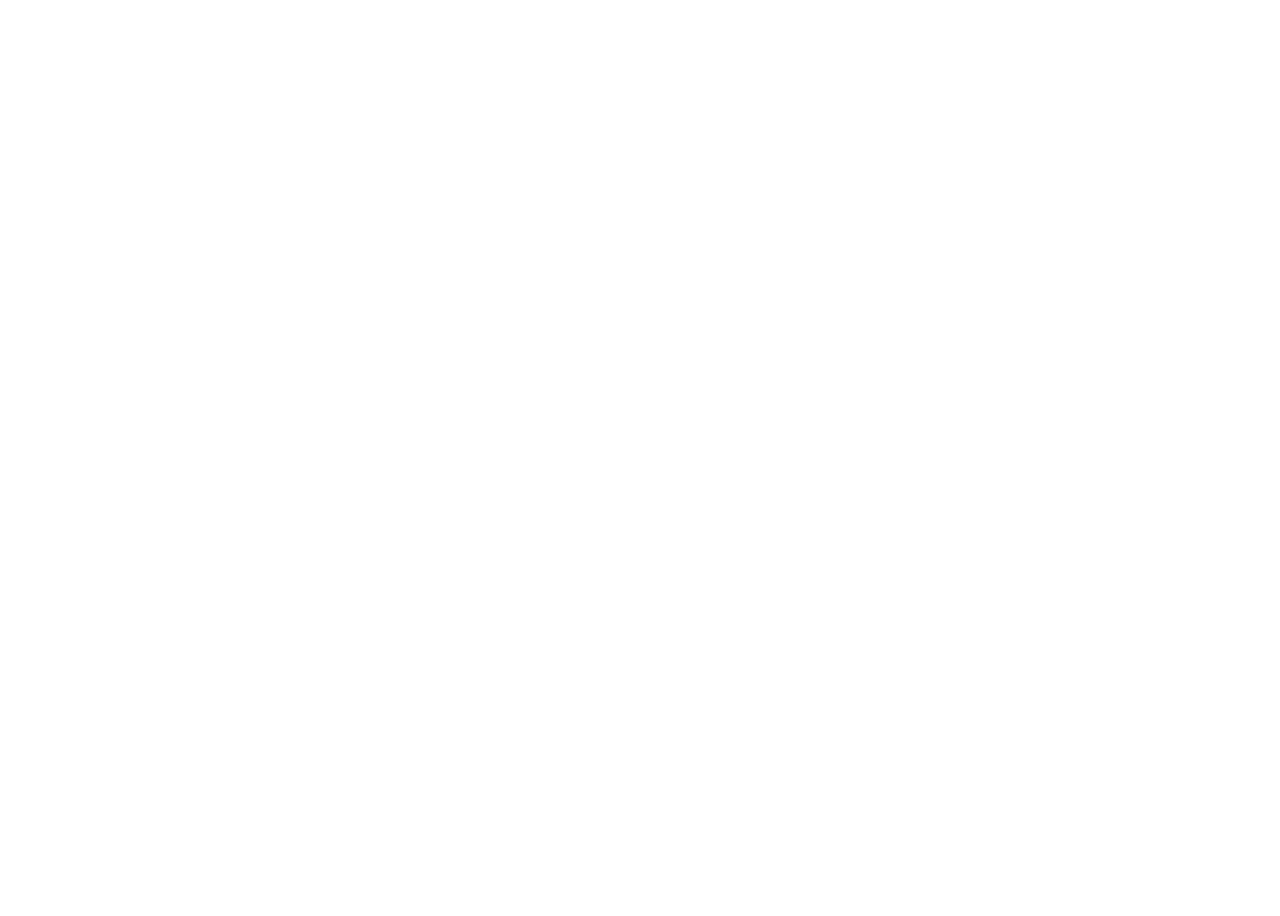
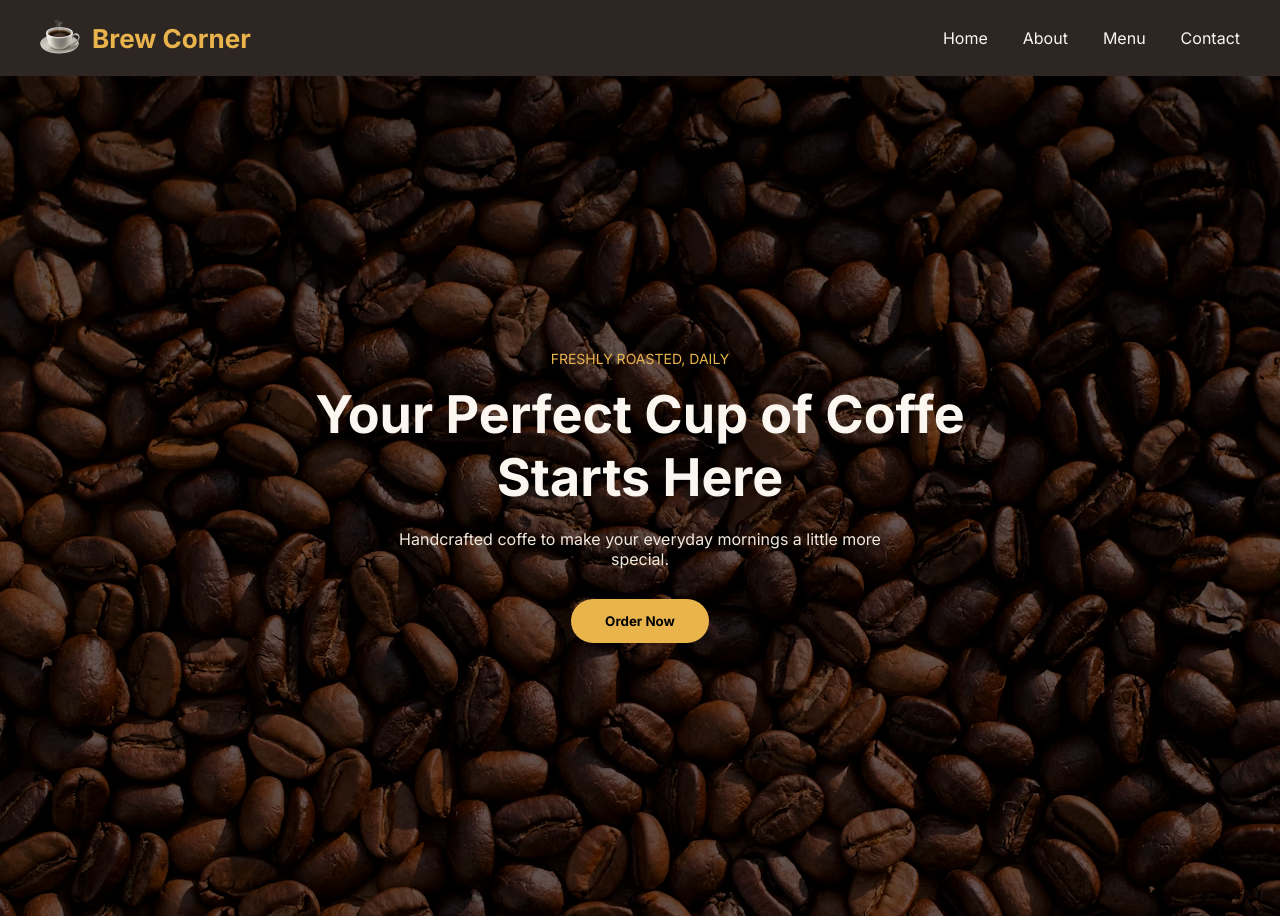
Before and after one commit to arafat-rahaman-28/brew-corner-cafe-website, a plain HTML site: page index.html in a window 1280 px wide. Before the commit the page ends 800 px from the top, so only its background shows below. Drawn offline with Linux system fonts and the light colour scheme.

Commit message:
the whole header section is finished

```diff
--- a/index.html
+++ b/index.html
@@ -3,8 +3,47 @@
 	<head>
 		<meta charset="UTF-8" />
 		<meta name="viewport" content="width=device-width, initial-scale=1.0" />
+		<link rel="preconnect" href="https://fonts.googleapis.com" />
+		<link rel="preconnect" href="https://fonts.gstatic.com" crossorigin />
+		<link
+			href="https://fonts.googleapis.com/css2?family=Inter:ital,opsz,wght@0,14..32,100..900;1,14..32,100..900&display=swap"
+			rel="stylesheet"
+		/>
 		<link rel="stylesheet" href="styles/style.css" />
 		<title>Brew Corner</title>
 	</head>
-	<body></body>
+	<body>
+		<header>
+			<div class="nav-container">
+				<nav class="container">
+					<section class="logo-section">
+						<img src="image/cup.png" alt="image of a cup" />
+						<h2>Brew Corner</h2>
+					</section>
+					<section class="links-section">
+						<ul>
+							<li><a href="">Home</a></li>
+							<li><a href="">About</a></li>
+							<li><a href="">Menu</a></li>
+							<li><a href="">Contact</a></li>
+						</ul>
+					</section>
+				</nav>
+			</div>
+			<section class="banner">
+				<div>
+					<p class="first-sub-heading">FRESHLY ROASTED, DAILY</p>
+					<h1 class="main-heading">
+						Your Perfect Cup of Coffe Starts Here
+					</h1>
+					<p class="second-sub-heading">
+						Handcrafted coffe to make your everyday mornings a
+						little more <br />
+						special.
+					</p>
+					<button class="primary-button">Order Now</button>
+				</div>
+			</section>
+		</header>
+	</body>
 </html>
--- a/styles/style.css
+++ b/styles/style.css
@@ -0,0 +1,87 @@
+* {
+	font-family: "Inter", sans-serif;
+	margin: 0;
+	padding: 0;
+}
+/* RE-USABLE CSS CODES */
+.container {
+	max-width: 1200px;
+	margin: auto;
+}
+.primary-button {
+	background: none;
+	background-color: #e9b44c;
+	color: black;
+	padding: 14px 34px;
+	border: none;
+	border-radius: 30px;
+	font-weight: bold;
+}
+
+/* STYLES FOR NAVBAR */
+header nav {
+	padding-top: 18px;
+	padding-bottom: 18px;
+	display: flex;
+	align-items: center;
+	justify-content: space-between;
+}
+header nav .logo-section {
+	display: flex;
+	align-items: center;
+	gap: 12px;
+}
+header nav .links-section ul {
+	display: flex;
+	gap: 35px;
+}
+header nav .links-section ul li {
+	list-style: none;
+}
+header nav .links-section ul li a {
+	text-decoration: none;
+	color: #fbf6ef;
+	font-size: 16px;
+}
+header .nav-container {
+	background-color: #2e2622;
+}
+header nav .logo-section h2 {
+	font-size: 26px;
+	font-weight: bold;
+	color: #e9b44c;
+}
+
+/* STYLES FOR BANNER SECTION */
+.banner {
+	display: flex;
+	align-items: center;
+	justify-content: center;
+	text-align: center;
+	background-image:
+		linear-gradient(rgba(0, 0, 0, 0.5), rgba(0, 0, 0, 0.5)),
+		url(/image/bg-image.avif);
+
+	height: 840px;
+}
+.banner div {
+	width: 670px;
+}
+.banner .first-sub-heading {
+	color: #e9b44c;
+	font-size: 14px;
+	margin-bottom: 16px;
+}
+.banner .main-heading {
+	font-weight: bold;
+	font-size: 52px;
+	margin-top: 0px;
+	margin-bottom: 20px;
+	color: #fbf6ef;
+}
+.banner .second-sub-heading {
+	margin-top: 0px;
+	margin-bottom: 30px;
+	font-size: 16px;
+	color: #f0e9dd;
+}
```
